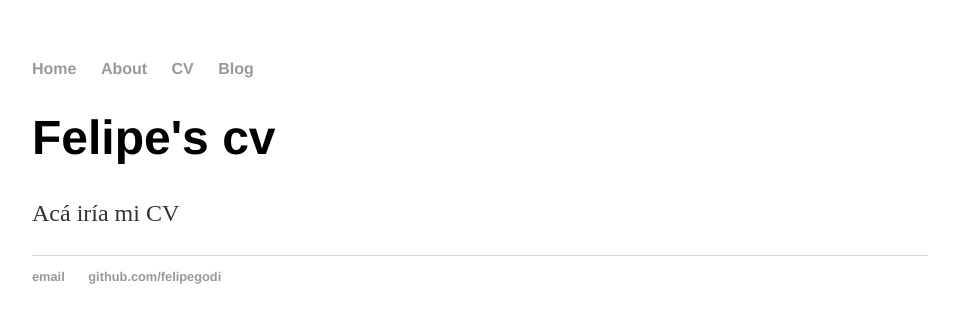
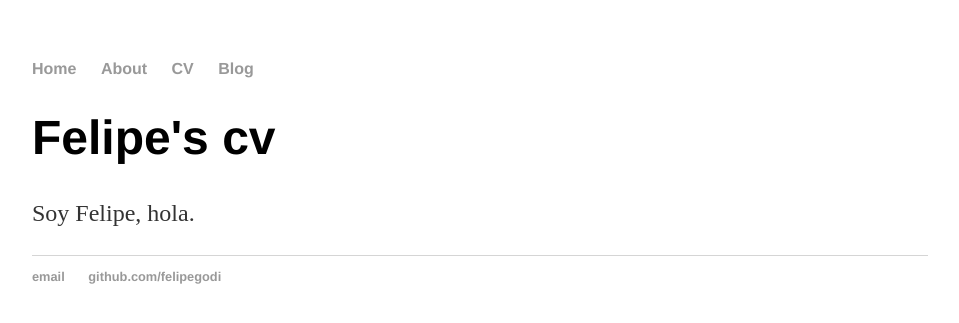
Before and after one commit to felipegodi/felipegodi2.github.io, a Jekyll site: the page built from cv/index.html, in a window 1280 px wide. Shown: the top 323 px of the page, without its empty margins (160-1119 px from the left). Built offline with Jekyll 4.4.1, drawn with Linux system fonts in a browser that asks for light colours.

Commit message:
Update index.html

```diff
--- a/cv/index.html
+++ b/cv/index.html
@@ -2,6 +2,5 @@
 layout: default
 title: Felipe's cv
 ---
-<h1>{{ page.title }}</h1>
-
-<p>Acá iría mi CV</p>
+	<h1>{{ page.title }}</h1>
+<p>Soy Felipe, hola.</p>
```
